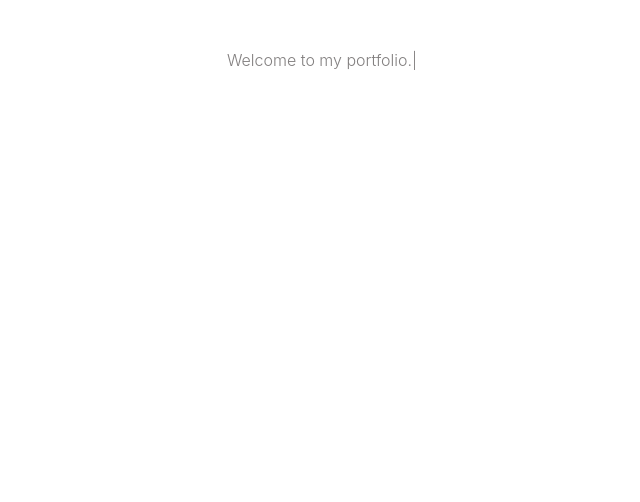
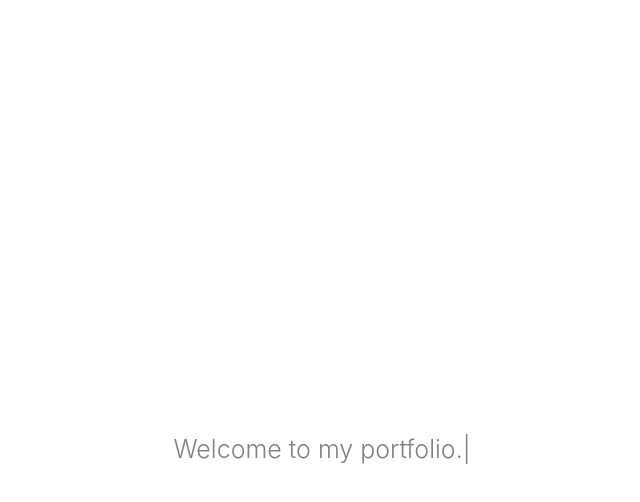
Before and after one commit to VictoriaCook/react-portfolio, a React (Create React App) app in the folder portfolio/: page / in a window 1280 px wide. Shown: the top 502 px of the page, without its empty margins (318-958 px from the left). Built offline with nearby package versions, Linux system fonts and the light colour scheme.

Commit message:
set up file structure

```diff
--- a/portfolio/src/App.css
+++ b/portfolio/src/App.css
@@ -1,6 +1,6 @@
 :root {
   --background-colour: #ffffff;
-  --primary-text-colour: #686060a2;
+  --primary-text-colour: #3a3535a2;
   --secondary-text-colour: #2d6de3a2;
   --secondary-text-colour2: #39b487a2;
   --secondary-text-colour3: #AFBC88;
--- a/portfolio/src/components/Home/Home.js
+++ b/portfolio/src/components/Home/Home.js
@@ -4,9 +4,8 @@ import './Home.css';
 
 export default function Home() {
     return (
-        <div>
-            <div class="container">
-                <div class="type-writer">
+        <div className="main-container">
+            <div className="type-writer">
                 <Typed
                 strings={['Hello! My name is Victoria.', `I'm a software engineer.`, 'Welcome to my portfolio.']}
                 typeSpeed={40}
@@ -15,6 +14,5 @@ export default function Home() {
                 </Typed>
             </div>
         </div>
-        </div>
       )
   }
```
Also changed, not shown: portfolio/src/components/About/About.css (added), portfolio/src/components/Contact/Contact.css (added), portfolio/src/components/Footer/Footer.css (added), portfolio/src/components/Footer/Footer.js (added), portfolio/src/components/Header/Header.css (added). Lines whose indentation alone changed are shown as unchanged.
